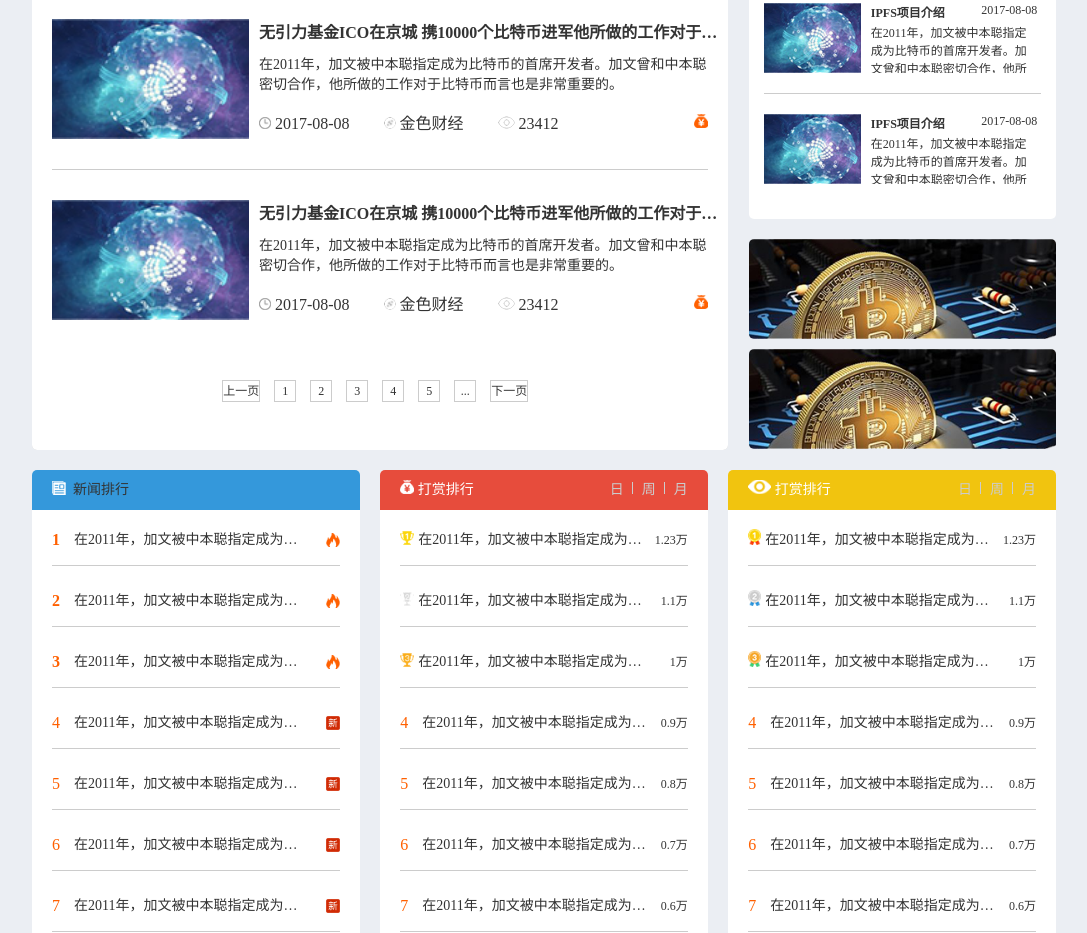
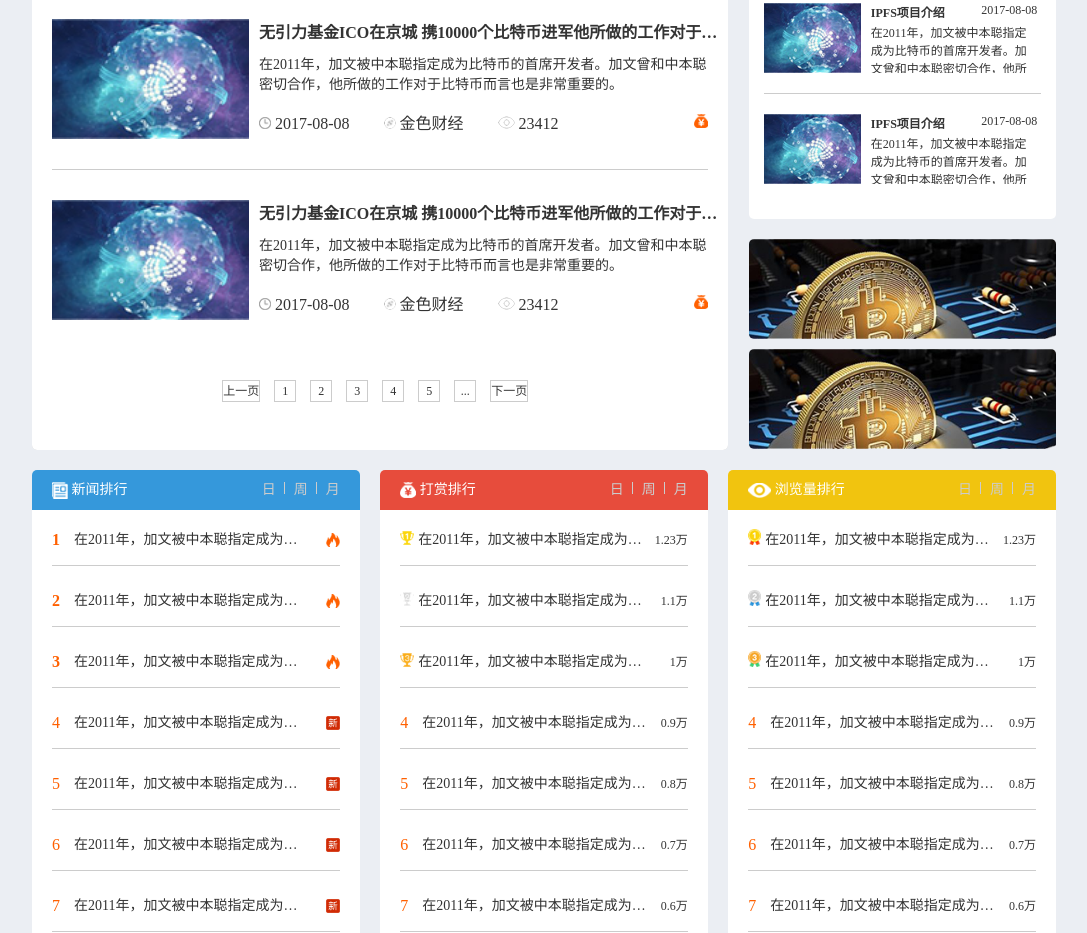
Before and after one commit to dujunhui007/view-the-word, a website: page index.html in a window 1280 px wide. Shown: the part 1167-2100 px from the top of the page, without its empty margins (96-1183 px from the left). Drawn offline with Linux system fonts and the light colour scheme.

Commit message:
change ASCH

```diff
--- a/css/index.less
+++ b/css/index.less
@@ -625,21 +625,58 @@
         height: 40px;
         line-height: 40px;
         padding-left: 20px;
-        background: #3498db;
+        font-size: 14px;
+        background: #3598db;
         border-top-left-radius: 5px;
         border-top-right-radius: 5px;
-        i {
+        color: #fff;
+        padding-right: 20px;
+        .newsListTitleLeft {
           display: inline-block;
-          width: 14px;
-          height: 14px;
-          background: url("../images/newsIcon.png") no-repeat center center;
-          background-size: cover;
-          margin-right: 3px;
+          i {
+            display: inline-block;
+            width: 16px;
+            height: 17px;
+            background: url(../images/newsIcon.png) no-repeat center center;
+            background-size: cover;
+            vertical-align: text-top;
+          }
+          span {
+            display: inline-block;
+          }
         }
-        span {
+        .newsListTitleRight {
           display: inline-block;
-          vertical-align: top;
-          font-size: 14px;
+          height: 100%;
+          float: right;
+          color: #ccc;
+          .rewardDay:hover {
+            color: #fff;
+          }
+          .rewardDay {
+            display: inline-block;
+            cursor: pointer;
+          }
+          .rewardWeek:hover {
+            color: #fff;
+          }
+          .rewardWeek {
+            display: inline-block;
+            cursor: pointer;
+          }
+          .rewardMonth:hover {
+            color: #fff;
+          }
+          .rewardMonth {
+            display: inline-block;
+            cursor: pointer;
+          }
+          i {
+            display: inline-block;
+            border-right: 1px solid #ccc;
+            height: 30%;
+            margin: 0 5px;
+          }
         }
       }
       ul {
@@ -730,10 +767,11 @@
           display: inline-block;
           i {
             display: inline-block;
-            width: 14px;
-            height: 14px;
-            background: url("../images/reward.png") no-repeat center center;
+            width: 16px;
+            height: 16px;
+            background: url(../images/reward.png) no-repeat center center;
             background-size: cover;
+            vertical-align: sub;
           }
           span {
             display: inline-block;
@@ -772,7 +810,6 @@
             margin: 0 5px;
           }
         }
-
       }
       ul.rewardDayContainer {
         padding: 5px 20px;
@@ -865,9 +902,10 @@
           i {
             display: inline-block;
             width: 23px;
-            height: 14px;
-            background: url("../images/browseListIcon.png") no-repeat center center;
+            height: 15px;
+            background: url(../images/browseListIcon.png) no-repeat center center;
             background-size: cover;
+            vertical-align: sub;
           }
           span {
             display: inline-block;
--- a/index.html
+++ b/index.html
@@ -23,7 +23,7 @@
 <nav>
     <ul>
         <li><a href="index.html">首页</a></li>
-        <li><a href="asch.html">Asch</a></li>
+        <li><a href="asch.html">ASCH</a></li>
         <li class="column">专栏
             <span class="arrowIcon"></span>
             <div class="columnBlockChain">
@@ -350,8 +350,17 @@
     <div class="allLists">
         <div class="newsList">
             <div class="newsListTitle">
-                <i></i>
-                <span>新闻排行</span>
+                <div class="newsListTitleLeft">
+                    <i></i>
+                    <span>新闻排行</span>
+                </div>
+                <div class="newsListTitleRight">
+                    <div class="rewardDay">日</div>
+                    <i></i>
+                    <div class="rewardWeek">周</div>
+                    <i></i>
+                    <div class="rewardMonth">月</div>
+                </div>
             </div>
             <ul>
                 <li>
@@ -477,7 +486,7 @@
             <div class="browseListTitle">
                 <div class="browseListTitleLeft">
                     <i></i>
-                    <span>打赏排行</span>
+                    <span>浏览量排行</span>
                 </div>
                 <div class="browseListTitleRight">
                     <div class="browseDay">日</div>
```
Also changed, not shown: articleDetails.html (+1 -1 lines), columnist.html (+1 -1 lines), contribute.html (+5 -2 lines), joinUs.html (+1 -1 lines), myColumn.html (+1 -1 lines), personalCenter.html (+1 -1 lines), webNavigation.html (+1 -1 lines), css/index.min.css.
